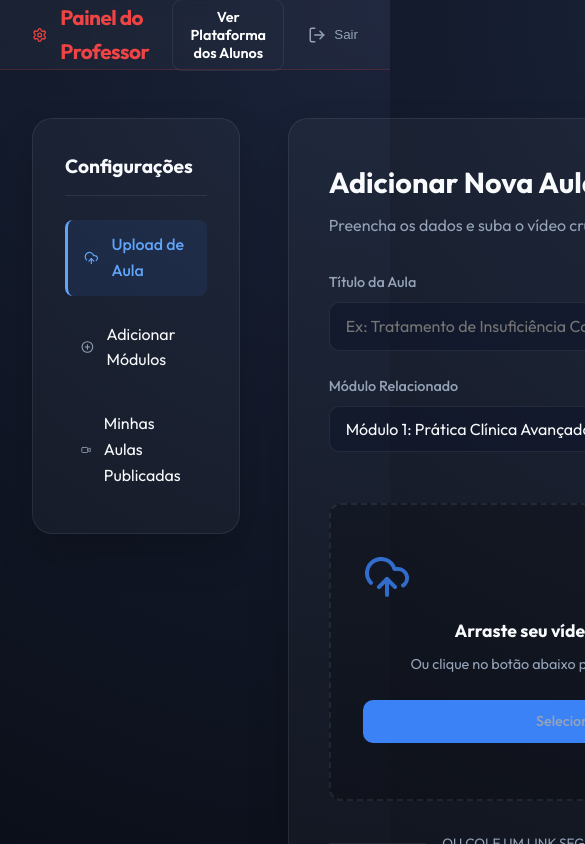
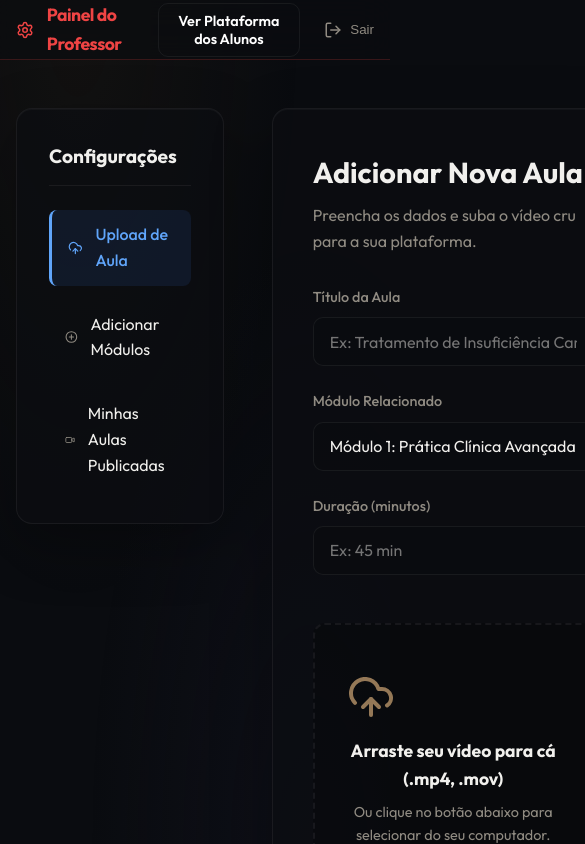
Before and after one commit to drpauloguimaraesjr/MFMed-Hub, a React (Vite) app: page /admin in a window 390 px wide. Shown: the top 844 px of the page, 585 px wide, since content can reach past the window. Built offline with nearby package versions, Linux system fonts and the light colour scheme.

Commit message:
feat: background elegante com foto do fundador, paleta dourada, responsividade mobile completa e SEO

```diff
--- a/src/App.jsx
+++ b/src/App.jsx
@@ -3,12 +3,16 @@
 import Dashboard from './pages/Dashboard';
 import Login from './pages/Login';
 import Admin from './pages/Admin';
+import founderImg from './assets/founder.jpeg';
 import './index.css';
 
 function App() {
   return (
     <Router>
-      <div className="app-wrapper">
+      <div
+        className="app-wrapper"
+        style={{ '--founder-image': `url(${founderImg})` }}
+      >
         <Routes>
           <Route path="/" element={<Dashboard />} />
           <Route path="/cadastro" element={<Landing />} />
--- a/src/index.css
+++ b/src/index.css
@@ -1,14 +1,17 @@
 @import url('https://fonts.googleapis.com/css2?family=Outfit:wght@300;400;500;600;700&display=swap');
 
 :root {
-  --bg-color: #0b0f19;
-  --bg-gradient: radial-gradient(circle at top right, #1a233a 0%, #0b0f19 100%);
-  --accent-color: #3b82f6;
-  --accent-hover: #2563eb;
-  --text-light: #f8fafc;
-  --text-muted: #94a3b8;
-  --glass-bg: rgba(255, 255, 255, 0.03);
-  --glass-border: rgba(255, 255, 255, 0.08);
+  --bg-color: #0a0c10;
+  --bg-gradient: radial-gradient(ellipse at 20% 0%, rgba(40, 32, 20, 0.3) 0%, transparent 50%),
+                 radial-gradient(ellipse at 80% 100%, rgba(20, 20, 35, 0.4) 0%, transparent 50%);
+  --accent-color: #b8956a;
+  --accent-hover: #a07d55;
+  --accent-glow: rgba(184, 149, 106, 0.12);
+  --accent-secondary: #6366f1;
+  --text-light: #f1f0ed;
+  --text-muted: #908b82;
+  --glass-bg: rgba(255, 255, 255, 0.025);
+  --glass-border: rgba(255, 255, 255, 0.06);
   --danger: #ef4444;
   --success: #10b981;
 }
@@ -21,22 +24,70 @@
 
 body {
   font-family: 'Outfit', sans-serif;
-  background: var(--bg-color);
-  background-image: var(--bg-gradient);
-  background-attachment: fixed;
+  background-color: var(--bg-color);
   color: var(--text-light);
   min-height: 100vh;
   line-height: 1.6;
   -webkit-font-smoothing: antialiased;
 }
 
-/* Base Layout */
+/* ================================================
+   App Wrapper — Subtle ambient gradients
+   ================================================ */
 .app-wrapper {
   min-height: 100vh;
   display: flex;
   flex-direction: column;
+  position: relative;
 }
 
+.app-wrapper::after {
+  content: '';
+  position: fixed;
+  inset: 0;
+  background: var(--bg-gradient);
+  z-index: 0;
+  pointer-events: none;
+}
+
+.app-wrapper > * {
+  position: relative;
+  z-index: 1;
+}
+
+/* ================================================
+   Landing Page — Founder Photo Background
+   ================================================ */
+.landing-wrapper {
+  position: relative;
+  overflow: hidden;
+}
+
+.landing-wrapper::before {
+  content: '';
+  position: fixed;
+  top: 0;
+  right: -5%;
+  width: 55%;
+  height: 100%;
+  background-image: var(--founder-image);
+  background-size: cover;
+  background-position: center top;
+  background-repeat: no-repeat;
+  opacity: 0.12;
+  z-index: 0;
+  pointer-events: none;
+  filter: grayscale(0.3) contrast(1.05);
+  mask-image: linear-gradient(to left, rgba(0,0,0,0.6) 0%, rgba(0,0,0,0.3) 50%, transparent 100%);
+  -webkit-mask-image: linear-gradient(to left, rgba(0,0,0,0.6) 0%, rgba(0,0,0,0.3) 50%, transparent 100%);
+}
+
+.landing-wrapper > * {
+  position: relative;
+  z-index: 1;
+}
+
+/* Base Layout */
 .container {
   max-width: 1200px;
   margin: 0 auto;
@@ -46,20 +97,21 @@
 
 /* Glassmorphism Panel */
 .glass-panel {
-  background: var(--glass-bg);
-  backdrop-filter: blur(16px);
-  -webkit-backdrop-filter: blur(16px);
+  background: rgba(12, 14, 18, 0.7);
+  backdrop-filter: blur(24px);
+  -webkit-backdrop-filter: blur(24px);
   border: 1px solid var(--glass-border);
   border-radius: 20px;
   padding: 2.5rem;
-  box-shadow: 0 20px 40px rgba(0, 0, 0, 0.2);
+  box-shadow: 0 20px 60px rgba(0, 0, 0, 0.3),
+              inset 0 1px 0 rgba(255, 255, 255, 0.03);
 }
 
 /* Typography */
 .title {
   font-size: 3rem;
   font-weight: 700;
-  background: linear-gradient(to right, #60a5fa, #a78bfa);
+  background: linear-gradient(135deg, #d4b896, #b8956a, #a07d55);
   -webkit-background-clip: text;
   background-clip: text;
   -webkit-text-fill-color: transparent;
@@ -98,7 +150,7 @@
 }
 
 .form-input {
-  background: rgba(15, 23, 42, 0.6);
+  background: rgba(10, 12, 16, 0.7);
   border: 1px solid var(--glass-border);
   border-radius: 10px;
   padding: 0.85rem 1rem;
@@ -111,8 +163,8 @@
 .form-input:focus {
   outline: none;
   border-color: var(--accent-color);
-  box-shadow: 0 0 0 2px rgba(59, 130, 246, 0.2);
-  background: rgba(15, 23, 42, 0.8);
+  box-shadow: 0 0 0 3px var(--accent-glow);
+  background: rgba(10, 12, 16, 0.9);
 }
 
 /* Buttons */
@@ -137,17 +189,17 @@
 .btn:hover {
   background: var(--accent-hover);
   transform: translateY(-2px);
-  box-shadow: 0 8px 16px rgba(59, 130, 246, 0.3);
+  box-shadow: 0 8px 24px rgba(184, 149, 106, 0.3);
 }
 
 .btn-secondary {
-  background: rgba(255, 255, 255, 0.05);
+  background: rgba(255, 255, 255, 0.04);
   border: 1px solid var(--glass-border);
   width: auto;
 }
 
 .btn-secondary:hover {
-  background: rgba(255, 255, 255, 0.1);
+  background: rgba(255, 255, 255, 0.08);
   box-shadow: none;
 }
 
@@ -167,7 +219,9 @@
   to { opacity: 1; transform: translateY(0); }
 }
 
-/* Landing specific */
+/* ================================================
+   Landing Page
+   ================================================ */
 .landing-grid {
   display: grid;
   grid-template-columns: 1.2fr 1fr;
@@ -203,11 +257,12 @@
   width: 48px;
   height: 48px;
   border-radius: 12px;
-  background: rgba(59, 130, 246, 0.1);
+  background: var(--accent-glow);
   color: var(--accent-color);
+  flex-shrink: 0;
 }
 
-/* Disclaimer text on form */
+/* Disclaimer */
 .disclaimer-text {
   font-size: 0.85rem;
   color: var(--text-muted);
@@ -229,15 +284,18 @@
   margin-top: 0.1rem;
 }
 
-/* Dashboard specific classes */
+/* ================================================
+   Dashboard
+   ================================================ */
 .navbar {
   height: 70px;
   border-bottom: 1px solid var(--glass-border);
   display: flex;
   align-items: center;
   padding: 0 2rem;
-  background: var(--glass-bg);
-  backdrop-filter: blur(10px);
+  background: rgba(10, 12, 16, 0.6);
+  backdrop-filter: blur(16px);
+  -webkit-backdrop-filter: blur(16px);
 }
 
 .dashboard-layout {
@@ -250,7 +308,9 @@
 }
 
 .modules-panel {
-  background: var(--glass-bg);
+  background: rgba(12, 14, 18, 0.6);
+  backdrop-filter: blur(12px);
+  -webkit-backdrop-filter: blur(12px);
   border: 1px solid var(--glass-border);
   border-radius: 16px;
   padding: 1.5rem;
@@ -260,6 +320,7 @@
   overflow-y: auto;
   max-height: calc(100vh - 4rem);
 }
+
 .module-title {
   font-size: 0.85rem;
   font-weight: 600;
@@ -269,9 +330,11 @@
   margin-bottom: 0.75rem;
   margin-top: 1.2rem;
 }
+
 .module-title:first-child {
   margin-top: 0;
 }
+
 .lesson-item {
   display: flex;
   align-items: center;
@@ -284,13 +347,15 @@
   font-size: 0.95rem;
   margin-bottom: 0.25rem;
 }
+
 .lesson-item:hover {
-  background: rgba(255, 255, 255, 0.05);
+  background: rgba(255, 255, 255, 0.04);
 }
+
 .lesson-item.active {
-  background: rgba(59, 130, 246, 0.15);
+  background: var(--accent-glow);
   border-left: 3px solid var(--accent-color);
-  color: #60a5fa;
+  color: var(--accent-color);
   font-weight: 500;
   border-top-left-radius: 3px;
   border-bottom-left-radius: 3px;
@@ -298,7 +363,7 @@
 
 .video-container {
   aspect-ratio: 16/9;
-  background: #000;
+  background: rgba(0, 0, 0, 0.5);
   border-radius: 16px;
   overflow: hidden;
   margin-bottom: 2rem;
@@ -308,7 +373,7 @@
   justify-content: center;
 }
 
-/* Comments Section */
+/* Comments */
 .comments-section h3 {
   margin-bottom: 1.5rem;
   font-size: 1.3rem;
@@ -317,11 +382,16 @@
 }
 
 .comment-card {
-  background: rgba(255, 255, 255, 0.02);
+  background: rgba(255, 255, 255, 0.015);
   border-radius: 12px;
   padding: 1.25rem;
   margin-bottom: 1rem;
   border: 1px solid var(--glass-border);
+  transition: border-color 0.2s;
+}
+
+.comment-card:hover {
+  border-color: rgba(255, 255, 255, 0.1);
 }
 
 .comment-header {
@@ -341,23 +411,25 @@
   align-items: center;
   gap: 0.5rem;
   padding: 0.5rem 1rem;
-  background: rgba(59, 130, 246, 0.1);
-  color: #60a5fa;
+  background: var(--accent-glow);
+  color: var(--accent-color);
   border-radius: 6px;
   font-size: 0.85rem;
   margin-top: 0.75rem;
   text-decoration: none;
-  border: 1px solid rgba(59, 130, 246, 0.2);
+  border: 1px solid rgba(184, 149, 106, 0.2);
   transition: all 0.2s;
 }
 
 .comment-attachment:hover {
-  background: rgba(59, 130, 246, 0.2);
+  background: rgba(184, 149, 106, 0.2);
 }
 
 /* Repository Sidebar */
 .repository-panel {
-  background: var(--glass-bg);
+  background: rgba(12, 14, 18, 0.6);
+  backdrop-filter: blur(12px);
+  -webkit-backdrop-filter: blur(12px);
   border: 1px solid var(--glass-border);
   border-radius: 16px;
   padding: 1.5rem;
@@ -374,7 +446,7 @@
   border-radius: 8px;
   cursor: pointer;
   transition: background 0.2s;
-  border-bottom: 1px solid rgba(255, 255, 255, 0.05);
+  border-bottom: 1px solid rgba(255, 255, 255, 0.03);
 }
 
 .repo-item:last-child {
@@ -382,7 +454,7 @@
 }
 
 .repo-item:hover {
-  background: rgba(255, 255, 255, 0.05);
+  background: rgba(255, 255, 255, 0.04);
 }
 
 .repo-item p {
@@ -396,6 +468,9 @@
   color: var(--text-muted);
 }
 
+/* ================================================
+   RESPONSIVE — Tablet (≤ 1024px)
+   ================================================ */
 @media (max-width: 1024px) {
   .landing-grid {
     grid-template-columns: 1fr;
@@ -410,4 +485,155 @@
   .dashboard-layout {
     grid-template-columns: 1fr;
   }
+
+  .modules-panel,
+  .repository-panel {
+    position: static;
+    max-height: none;
+  }
+
+  .navbar {
+    padding: 0 1rem;
+  }
+
+  .container {
+    padding: 1.5rem;
+  }
+
+  .landing-wrapper::before {
+    width: 100%;
+    right: 0;
+    opacity: 0.07;
+    mask-image: linear-gradient(to top, transparent 0%, rgba(0,0,0,0.3) 30%, rgba(0,0,0,0.15) 100%);
+    -webkit-mask-image: linear-gradient(to top, transparent 0%, rgba(0,0,0,0.3) 30%, rgba(0,0,0,0.15) 100%);
+  }
 }
+
+/* ================================================
+   RESPONSIVE — Mobile (≤ 640px)
+   ================================================ */
+@media (max-width: 640px) {
+  .title,
+  .landing-hero h1 {
+    font-size: 2rem !important;
+  }
+
+  .subtitle {
+    font-size: 1rem;
+  }
+
+  .glass-panel {
+    padding: 1.5rem 1.25rem;
+    border-radius: 16px;
+  }
+
+  .container {
+    padding: 1rem;
+  }
+
+  .landing-grid {
+    gap: 2rem;
+    min-height: auto;
+    padding-top: 1rem;
+  }
+
+  .landing-wrapper header {
+    flex-direction: column;
+    gap: 0.75rem;
+    padding: 1rem !important;
+    text-align: center;
+  }
+
+  .landing-wrapper header .btn-secondary {
+    width: 100%;
+    justify-content: center;
+  }
+
+  .form-row {
+    flex-direction: column;
+    gap: 0;
+  }
+
+  .feature-item {
+    font-size: 0.95rem;
+  }
+
+  .feature-icon {
+    width: 40px;
+    height: 40px;
+    border-radius: 10px;
+  }
+
+  /* Dashboard mobile */
+  .dashboard-layout {
+    padding: 1rem;
+    gap: 1.5rem;
+  }
+
+  .navbar {
+    height: 60px;
+    padding: 0 1rem;
+  }
+
+  .navbar h1 {
+    font-size: 1.1rem !important;
+  }
+
+  .video-container {
+    border-radius: 12px;
+    margin-bottom: 1rem;
+  }
+
+  .modules-panel,
+  .repository-panel {
+    padding: 1.25rem;
+    border-radius: 12px;
+  }
+
+  .lesson-item {
+    padding: 0.65rem 0.75rem;
+    font-size: 0.85rem;
+    gap: 0.5rem;
+  }
+
+  .comment-card {
+    padding: 1rem;
+    border-radius: 10px;
+  }
+
+  .comments-section h3 {
+    font-size: 1.1rem;
+  }
+
+  .disclaimer-text {
+    font-size: 0.8rem;
+    padding: 1rem;
+  }
+
+  .landing-wrapper::before {
+    opacity: 0.05;
+  }
+
+  body {
+    padding-bottom: env(safe-area-inset-bottom, 0);
+  }
+}
+
+/* ================================================
+   RESPONSIVE — Small Mobile (≤ 380px)
+   ================================================ */
+@media (max-width: 380px) {
+  .title,
+  .landing-hero h1 {
+    font-size: 1.7rem !important;
+  }
+
+  .glass-panel {
+    padding: 1.25rem 1rem;
+  }
+
+  .btn {
+    font-size: 0.95rem;
+    padding: 0.75rem 1rem;
+  }
+}
```
Also changed, not shown: index.html (+7 -3 lines), src/assets/founder.jpeg (added).
